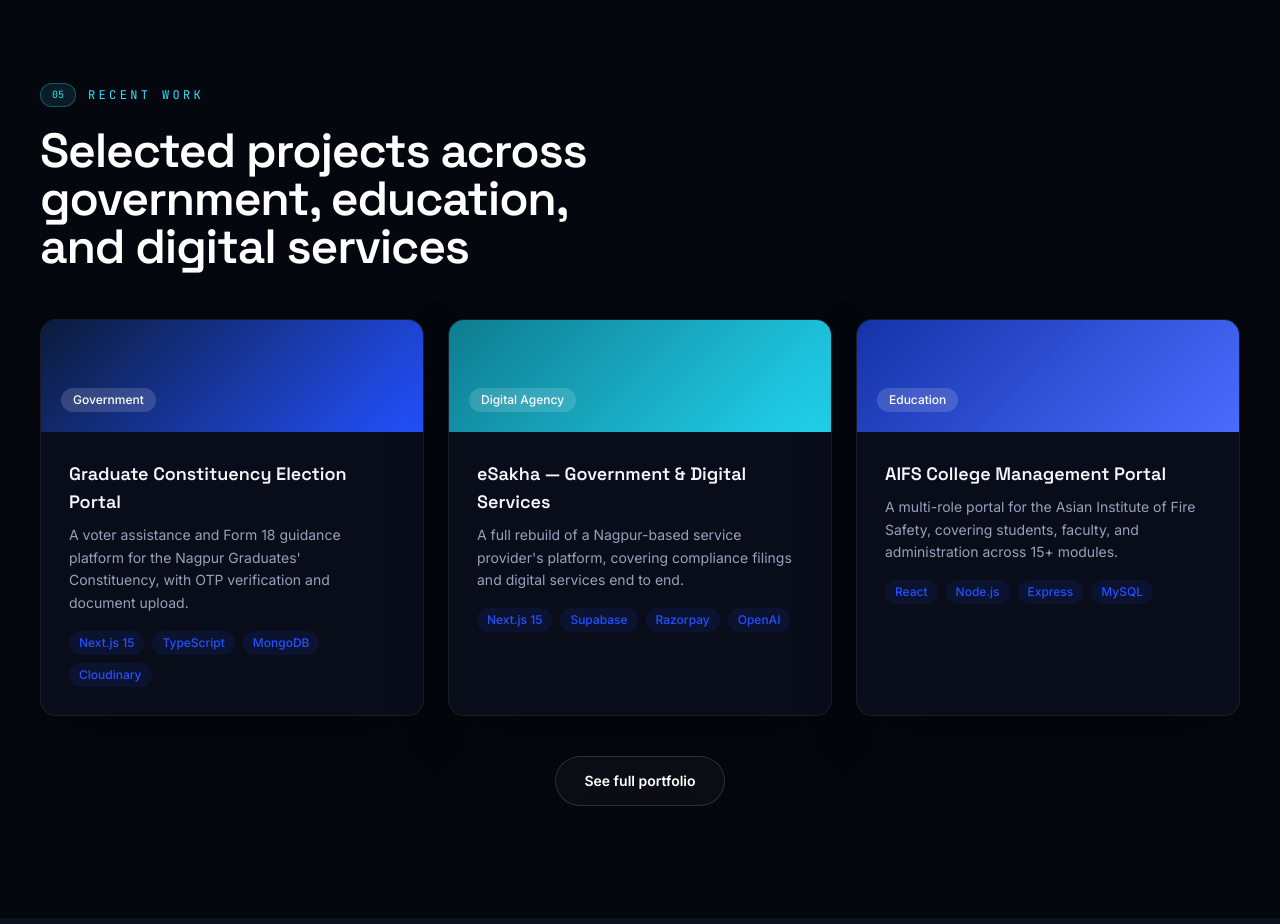
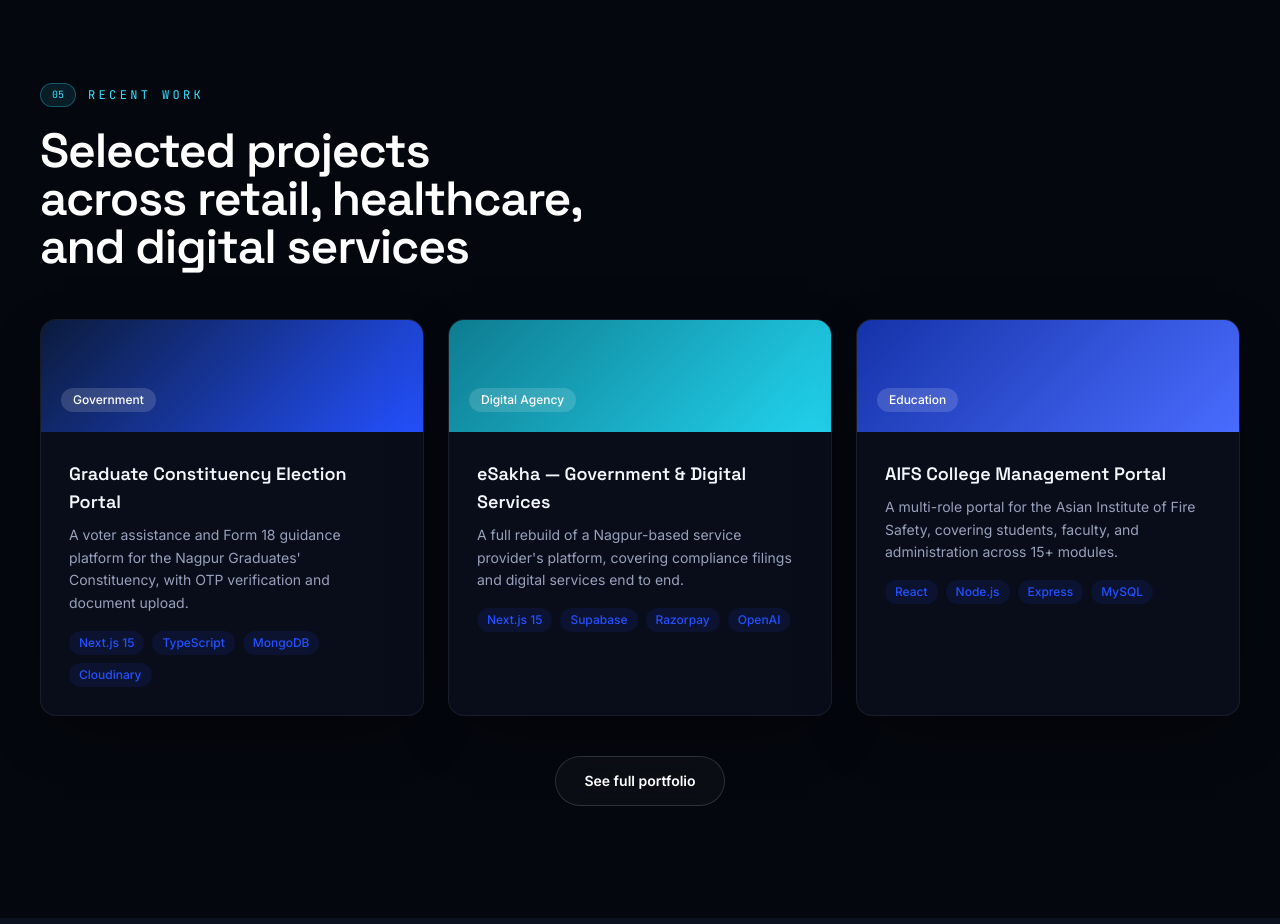
Before and after one commit to dikesh098/aixoniq-technologies, a Next.js app: page / in a window 1280 px wide. Shown: the part 4960-5884 px from the top of the page. Built offline with nearby package versions, Linux system fonts and the light colour scheme.

Commit message:
Update page.tsx

```diff
--- a/app/page.tsx
+++ b/app/page.tsx
@@ -161,7 +161,7 @@ export default function HomePage() {
         <SectionHeading
           eyebrow="Recent Work"
           number="05"
-          title="Selected projects across government, education, and digital services"
+          title="Selected projects across retail, healthcare, and digital services"
         />
         <div className="mt-12 grid gap-6 md:grid-cols-3">
           {PORTFOLIO.map((p, i) => (
```
